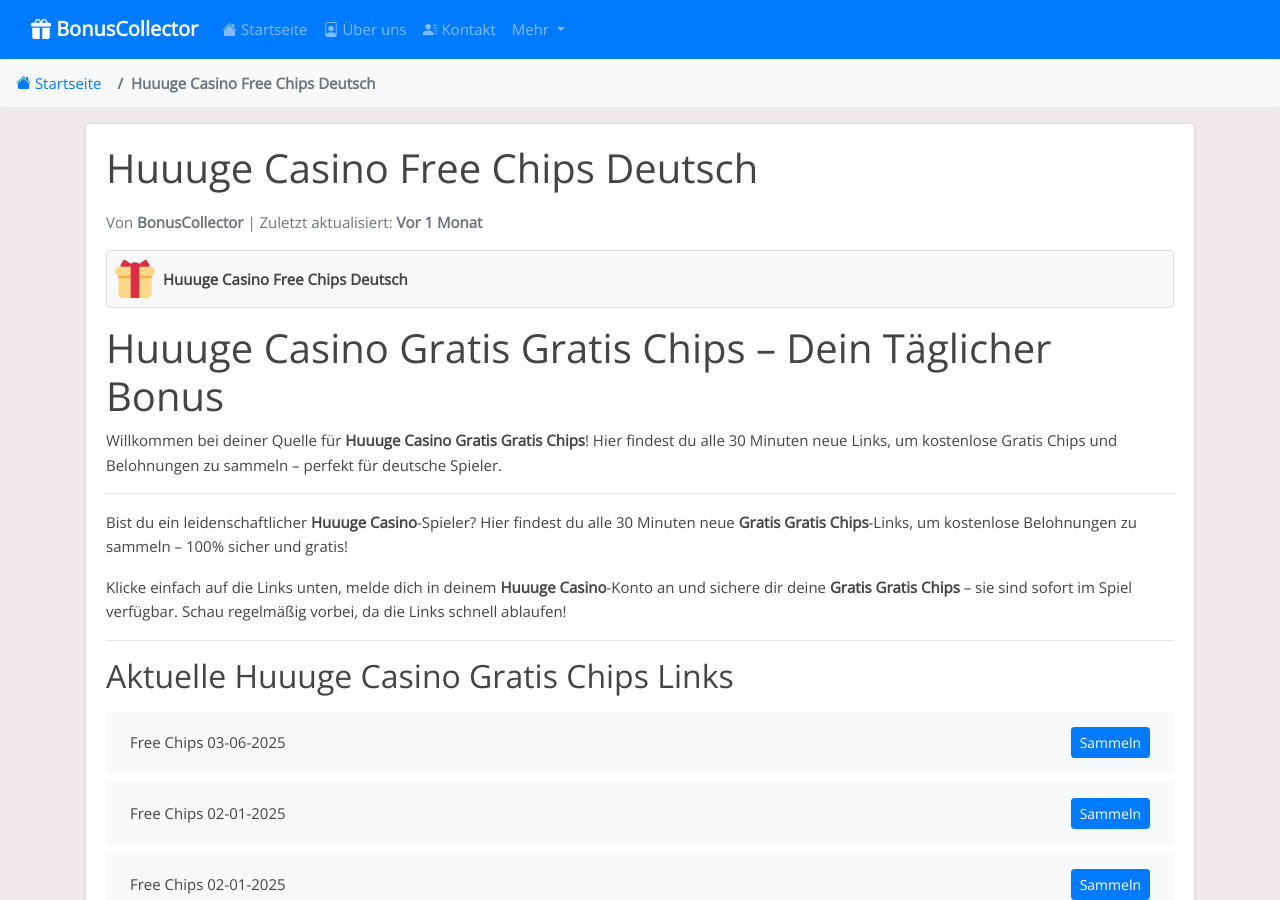
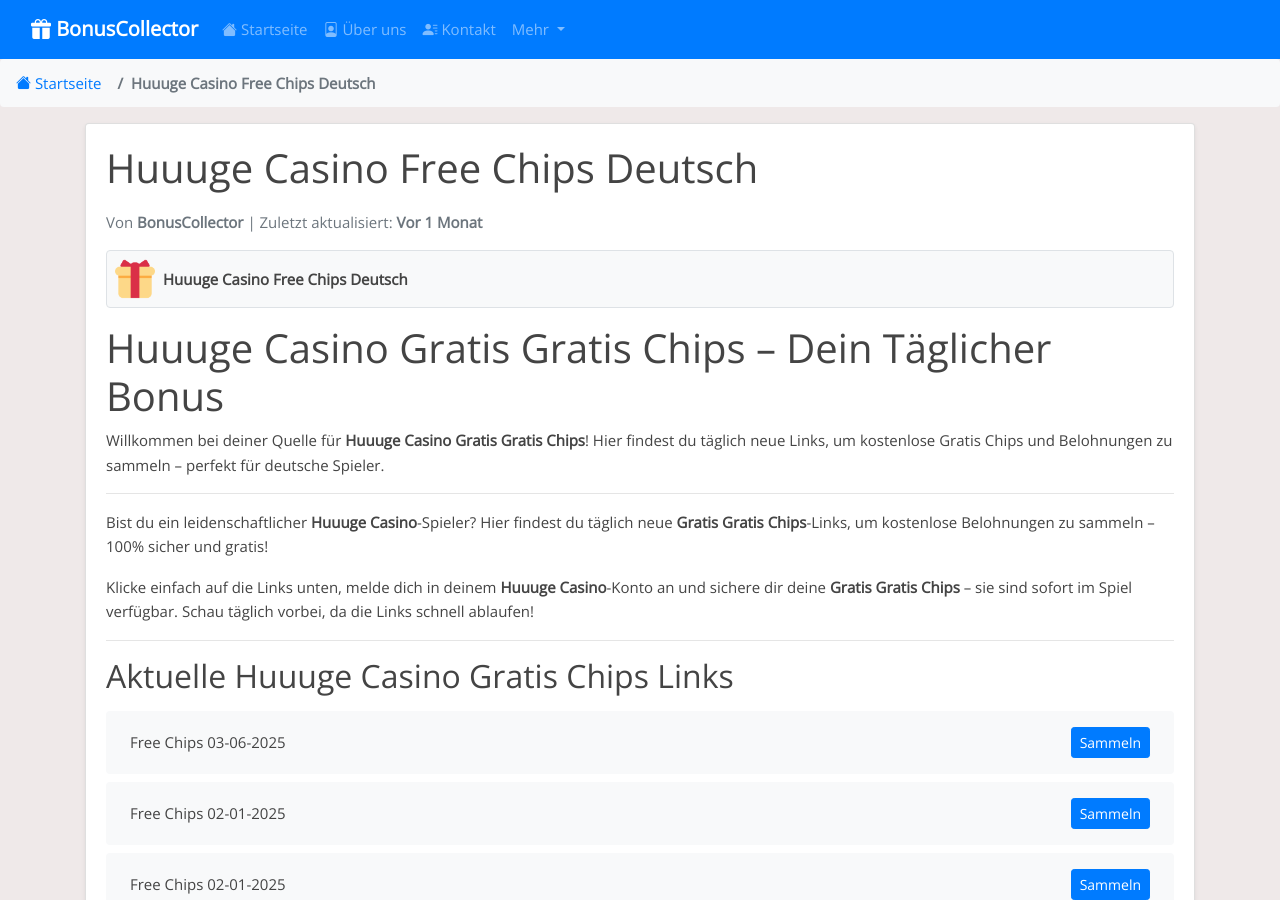
Before and after one commit to Prollad99/bs-de, a Jekyll site: the page built from _posts/2025-01-19-huuuge-casino.md, in a window 1280 px wide and 900 px high. Built offline with Jekyll 4.4.1, drawn with Linux system fonts in a browser that asks for light colours; some of the changed text lies outside the part shown.

Commit message:
Update  links and content - 2025-03-14 16:39

```diff
--- a/_includes/huuuge-casino_footer.html
+++ b/_includes/huuuge-casino_footer.html
@@ -2,7 +2,7 @@
 
 ## Was sind Gratis Chips-Links?
 
-**Gratis Chips**-Links sind offizielle Belohnungen von den **Huuuge Casino**-Entwicklern. Sie bieten kostenlose **Gratis Chips** wie Spins, Würfe, Credits oder spezielle Geschenke. Wir sammeln und prüfen diese Links alle 30 Minuten, damit du sie mühelos einlösen kannst.
+**Gratis Chips**-Links sind offizielle Belohnungen von den **Huuuge Casino**-Entwicklern. Sie bieten kostenlose **Gratis Chips** wie Spins, Würfe, Credits oder spezielle Geschenke. Wir sammeln und prüfen diese Links täglich, damit du sie mühelos einlösen kannst.
 
 ---
 
@@ -10,7 +10,7 @@
 
 Wir helfen dir, in **Huuuge Casino** vorne zu bleiben:
 
-- **Updates alle 30 Minuten:** Neue **Gratis Chips**-Links so schnell wie möglich (Stand: 14.03.2025 16:14).
+- **Tägliche Updates:** Neue **Gratis Chips**-Links jeden Tag (Stand: 14.03.2025 16:39).
 - **100 % sicher:** Links direkt aus offiziellen **Huuuge Casino**-Quellen.
 - **Kostenlos:** Keine Gebühren, keine Anmeldung – nur Belohnungen!
 
@@ -22,7 +22,7 @@
 
 - **Spins & Würfe sparen:** Nutze sie bei Events mit hohen Gewinnen.
 - **Münzen strategisch einsetzen:** Investiere klug, um schneller voranzukommen.
-- **Regelmäßig checken:** Links sind kurzlebig – sei schnell!
+- **Täglich checken:** Links sind kurzlebig – sei schnell!
 
 ---
 
@@ -34,7 +34,7 @@
 
 ### Wie oft werden die Links aktualisiert?
 
-Alle 30 Minuten! Besuche uns regelmäßig für frische **Gratis Chips**.
+Täglich! Besuche uns regelmäßig für frische **Gratis Chips**.
 
 ### Was wenn ein Link nicht funktioniert?
 
--- a/_includes/huuuge-casino_post.html
+++ b/_includes/huuuge-casino_post.html
@@ -1,12 +1,12 @@
 # Huuuge Casino Gratis Gratis Chips – Dein Täglicher Bonus
 
-Willkommen bei deiner Quelle für **Huuuge Casino Gratis Gratis Chips**! Hier findest du alle 30 Minuten neue Links, um kostenlose Gratis Chips und Belohnungen zu sammeln – perfekt für deutsche Spieler.
+Willkommen bei deiner Quelle für **Huuuge Casino Gratis Gratis Chips**! Hier findest du täglich neue Links, um kostenlose Gratis Chips und Belohnungen zu sammeln – perfekt für deutsche Spieler.
 
 ---
 
-Bist du ein leidenschaftlicher **Huuuge Casino**-Spieler? Hier findest du alle 30 Minuten neue **Gratis Gratis Chips**-Links, um kostenlose Belohnungen zu sammeln – 100% sicher und gratis!
+Bist du ein leidenschaftlicher **Huuuge Casino**-Spieler? Hier findest du täglich neue **Gratis Gratis Chips**-Links, um kostenlose Belohnungen zu sammeln – 100% sicher und gratis!
 
-Klicke einfach auf die Links unten, melde dich in deinem **Huuuge Casino**-Konto an und sichere dir deine **Gratis Gratis Chips** – sie sind sofort im Spiel verfügbar. Schau regelmäßig vorbei, da die Links schnell ablaufen!
+Klicke einfach auf die Links unten, melde dich in deinem **Huuuge Casino**-Konto an und sichere dir deine **Gratis Gratis Chips** – sie sind sofort im Spiel verfügbar. Schau täglich vorbei, da die Links schnell ablaufen!
 
 ---
 
```
